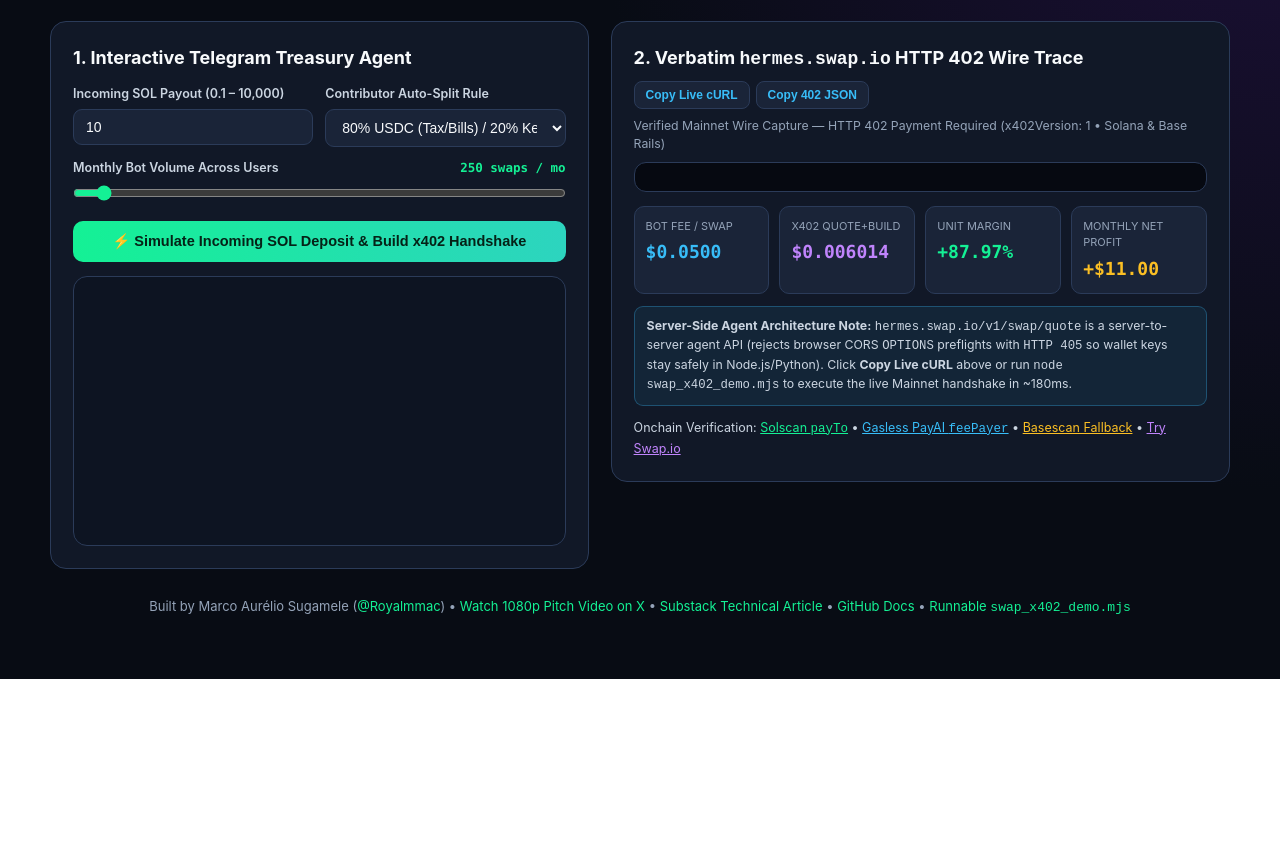
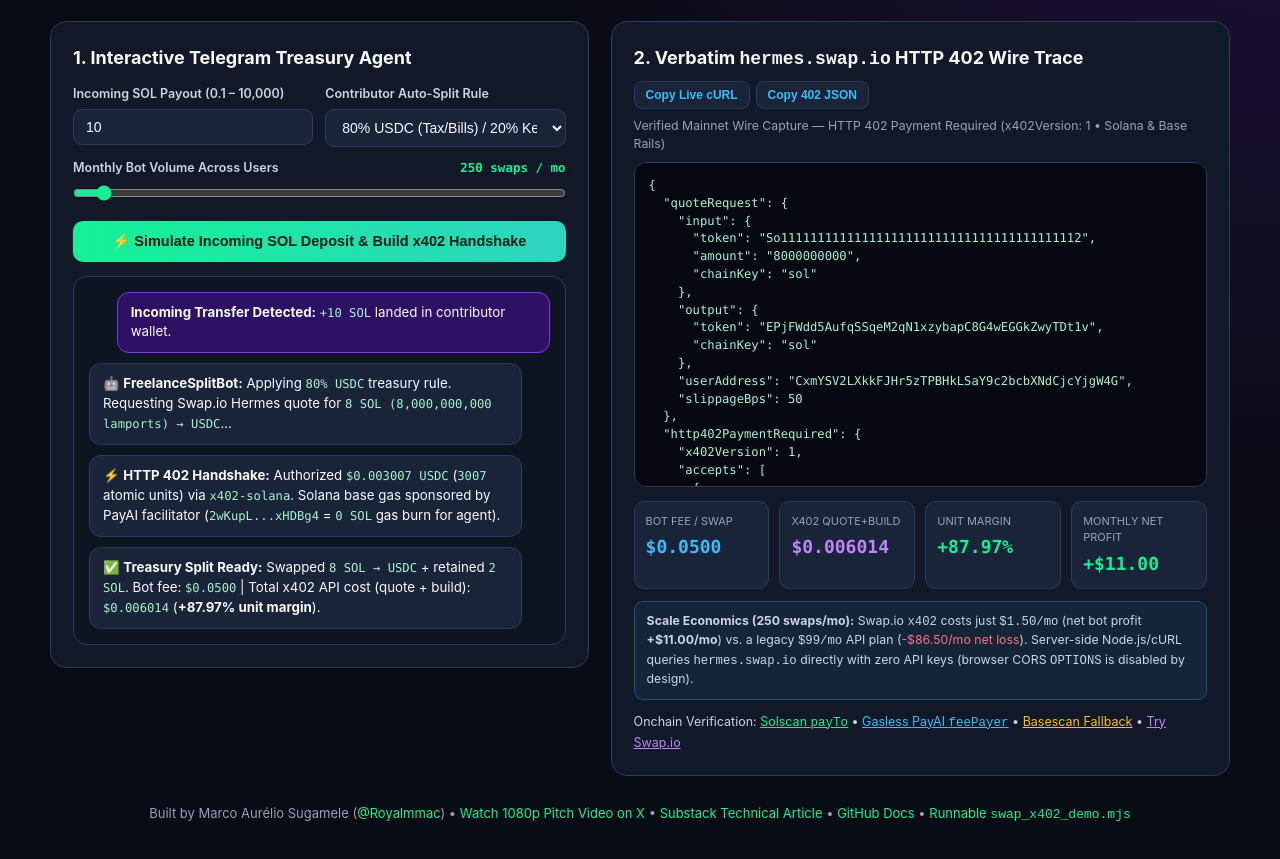
Before and after one commit to royalmmac/bounty-artifacts, a plain HTML site: page freelance-split-bot-demo.html in a window 1280 px wide. Shown: the part 211-1070 px from the top of the page. Before the commit the page ends 890 px from the top, so only its background shows below. Drawn offline with Linux system fonts and the light colour scheme.

Commit message:
Include full Solana+Base x402 spec & monthly bot scale economics

```diff
--- a/freelance-split-bot-demo.html
+++ b/freelance-split-bot-demo.html
@@ -266,7 +266,7 @@
         slippageBps: 50
       };
 
-      latestCurl = "curl -i -X POST https://hermes.swap.io/v1/swap/quote \\\n  -H 'Content-Type: application/json' \\\n  -d '" + JSON.stringify(reqBody) + "'";
+      latestCurl = 'curl -i -X POST https://hermes.swap.io/v1/swap/quote \\\n  -H \'Content-Type: application/json\' \\\n  -d \'' + JSON.stringify(reqBody) + '\'';
 
       const monthlyRevenue = swapsPerMo * 0.05;
       const monthlyX402Cost = swapsPerMo * 0.006014;
@@ -277,11 +277,15 @@
       netEl.textContent = "+$" + monthlyNetProfit.toFixed(2);
       netEl.style.color = "#14f195";
 
+      const legacyLossHtml = legacyTierLoss >= 0
+        ? "+$" + legacyTierLoss.toFixed(2) + "/mo"
+        : '<span style="color:#fb7185;">-$' + Math.abs(legacyTierLoss).toFixed(2) + '/mo net loss</span>';
+
       document.getElementById("scaleComparison").innerHTML =
-        "<strong>Scale Economics (" + swapsPerMo.toLocaleString("en-US") + " swaps/mo):</strong> Swap.io <code>x402</code> costs just <code>$" + monthlyX402Cost.toFixed(2) + "/mo</code> (" +
-        "net bot profit <strong>+$" + monthlyNetProfit.toFixed(2) + "/mo</strong>) vs. a legacy <code>$99/mo</code> API plan (" +
-        (legacyTierLoss >= 0 ? "+$" + legacyTierLoss.toFixed(2) + "/mo" : "<span style="color:#fb7185;">-$" + Math.abs(legacyTierLoss).toFixed(2) + "/mo net loss</span>") + "). " +
-        "Server-side Node.js/cURL queries <code>hermes.swap.io</code> directly with zero API keys (browser CORS <code>OPTIONS</code> is disabled by design).";
+        '<strong>Scale Economics (' + swapsPerMo.toLocaleString("en-US") + ' swaps/mo):</strong> Swap.io <code>x402</code> costs just <code>$' + monthlyX402Cost.toFixed(2) + '/mo</code> (' +
+        'net bot profit <strong>+$' + monthlyNetProfit.toFixed(2) + '/mo</strong>) vs. a legacy <code>$99/mo</code> API plan (' +
+        legacyLossHtml + '). ' +
+        'Server-side Node.js/cURL queries <code>hermes.swap.io</code> directly with zero API keys (browser CORS <code>OPTIONS</code> is disabled by design).';
 
       document.getElementById("traceOut").textContent = JSON.stringify(
         { quoteRequest: reqBody, http402PaymentRequired: CAPTURED_402 },
```
